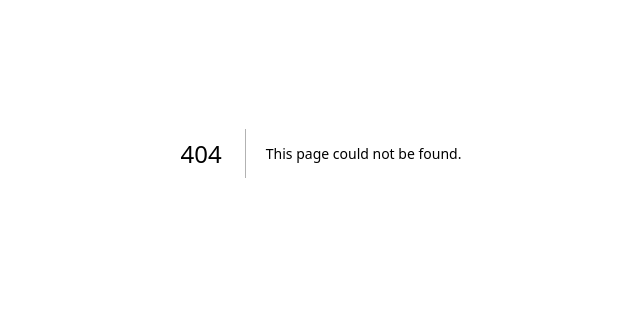
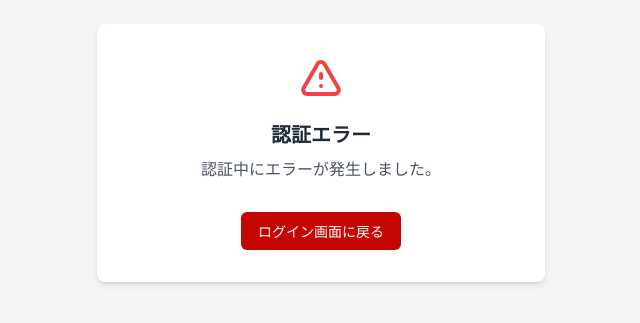
Before and after one commit to Yuuta12-maker/mec-coaching-nextjs, a Next.js app: page /auth/error in a window 1280 px wide. Before the commit this address had no page. Shown: the part 247-570 px from the top of the page, without its empty margins (319-959 px from the left). Built offline with nearby package versions, Linux system fonts and the light colour scheme.

Commit message:
認証エラーページを追加

```diff
--- /dev/null
+++ b/pages/auth/error.js
@@ -0,0 +1,57 @@
+import { useRouter } from 'next/router';
+import Head from 'next/head';
+import Link from 'next/link';
+
+export default function Error() {
+  const router = useRouter();
+  const { error } = router.query;
+
+  // エラーメッセージのマッピング
+  const errorMessages = {
+    Configuration: '認証の設定に問題があります。',
+    AccessDenied: 'アクセスが拒否されました。このシステムは管理者専用です。',
+    Verification: '認証リンクが無効か期限切れです。',
+    Default: '認証中にエラーが発生しました。',
+  };
+
+  // エラーメッセージを取得（存在しない場合はデフォルトメッセージ）
+  const errorMessage = error ? errorMessages[error] || errorMessages.Default : errorMessages.Default;
+
+  return (
+    <div className="min-h-screen flex items-center justify-center bg-gray-100">
+      <Head>
+        <title>認証エラー | マインドエンジニアリング・コーチング</title>
+      </Head>
+
+      <div className="bg-white p-8 rounded-lg shadow-md w-full max-w-md">
+        <div className="text-center mb-8">
+          <svg
+            className="mx-auto h-12 w-12 text-red-500"
+            fill="none"
+            stroke="currentColor"
+            viewBox="0 0 24 24"
+            xmlns="http://www.w3.org/2000/svg"
+          >
+            <path
+              strokeLinecap="round"
+              strokeLinejoin="round"
+              strokeWidth={2}
+              d="M12 9v2m0 4h.01m-6.938 4h13.856c1.54 0 2.502-1.667 1.732-3L13.732 4c-.77-1.333-2.694-1.333-3.464 0L3.34 16c-.77 1.333.192 3 1.732 3z"
+            />
+          </svg>
+          <h1 className="mt-4 text-xl font-bold text-gray-800">認証エラー</h1>
+          <p className="mt-2 text-gray-600">{errorMessage}</p>
+        </div>
+
+        <div className="mt-6 flex justify-center">
+          <Link
+            href="/auth/signin"
+            className="inline-flex items-center justify-center px-4 py-2 border border-transparent text-sm font-medium rounded-md text-white bg-primary hover:bg-primary-dark focus:outline-none focus:ring-2 focus:ring-offset-2 focus:ring-primary"
+          >
+            ログイン画面に戻る
+          </Link>
+        </div>
+      </div>
+    </div>
+  );
+}
```
